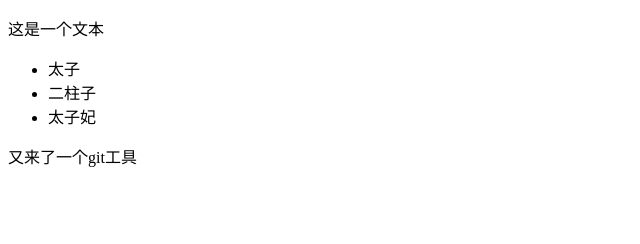
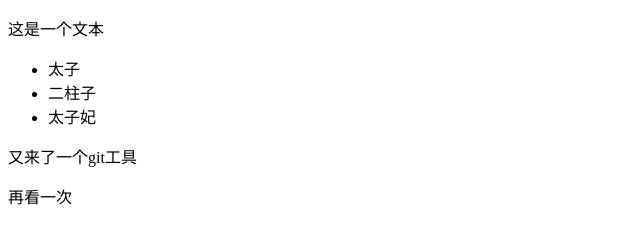
Before and after one commit to sunlinwei244/Git-firstDay_02, a plain HTML site: page index.html in a window 1280 px wide. Shown: the full height of the page, 0-640 px from the left. Drawn offline with Linux system fonts and the light colour scheme.

Commit message:
再看一次

```diff
--- a/index.html
+++ b/index.html
@@ -21,6 +21,7 @@
         </li>
     </ul>
     <p>又来了一个git工具</p>
+    <div>再看一次</div>
 </body>
 
 </html>
```
